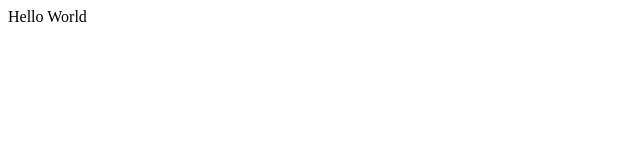
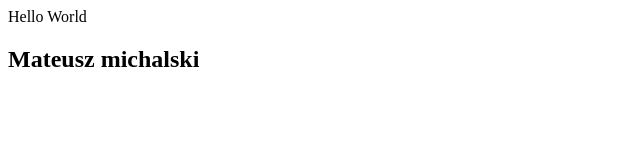
Before and after one commit to MichaelAngelo12321/testing-repository-gh, a plain HTML site: page index.html in a window 1280 px wide. Shown: the whole page, without its empty margins (0-640 px from the left). Drawn offline with Linux system fonts and the light colour scheme.

Commit message:
Modified index.html

```diff
--- a/index.html
+++ b/index.html
@@ -8,5 +8,6 @@
 </head>
 <body>
     Hello World
+    <h2>Mateusz michalski</h2>
 </body>
 </html>
```
